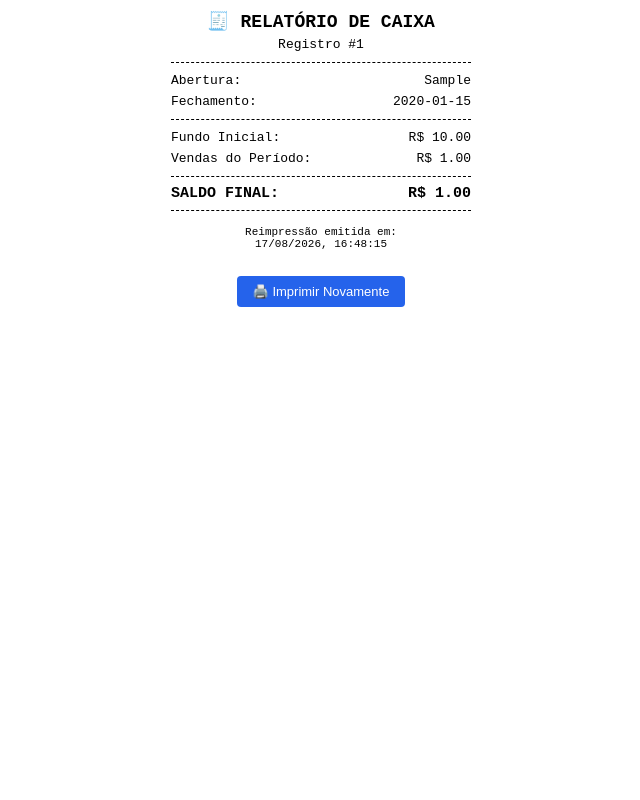
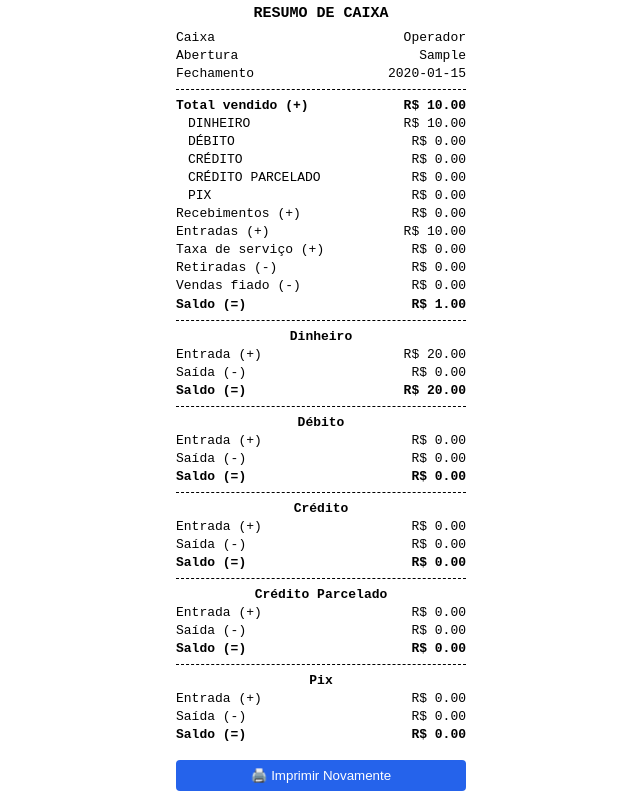
Before and after one commit to igordesouzacordeiro18-svg/Gestao-vendas, a Flask app: page /imprimir-caixa/1 in a window 1280 px wide. Shown: the whole page, without its empty margins (319-959 px from the left). Run offline with Flask 3, Linux system fonts and the light colour scheme; the visitor is signed in with stand-in values (Sample User, id 1); data comes from the database, SQL or seed files in the repository; tables that the repository leaves empty hold one stand-in row (values such as "Sample post").

Commit message:
feat: relatorio de caixa detalhado no estilo recibo POS

```diff
--- a/app.py
+++ b/app.py
@@ -1285,26 +1285,99 @@ def imprimir_caixa(caixa_id):
     if not id_logado:
         return redirect("/")
 
+    usuario = Usuario.query.get(id_logado)
+    operador = usuario.nome if usuario and hasattr(usuario, 'nome') else "Operador"
+
     caixa = Caixa.query.filter_by(id=caixa_id, usuario_id=id_logado).first_or_404()
 
     inicial = caixa.valor_inicial or 0.0
-    vendas = getattr(caixa, 'vendas_periodo', None) or getattr(caixa, 'total_vendas', None) or getattr(caixa, 'vendas', 0.0)
-    final = caixa.saldo_final or (inicial + vendas)
-
-    abertura = caixa.data_abertura.strftime("%d/%m/%Y %H:%M") if hasattr(caixa.data_abertura, 'strftime') else (caixa.data_abertura or "N/A")
-    fechamento = caixa.data_fechamento.strftime("%d/%m/%Y %H:%M") if hasattr(caixa.data_fechamento, 'strftime') else (caixa.data_fechamento or "Em Aberto")
+
+    abertura_str = caixa.data_abertura.strftime("%d/%m/%Y %H:%M") if hasattr(caixa.data_abertura, 'strftime') else (caixa.data_abertura or "N/A")
+    fechamento_str = "Em Aberto"
+    if caixa.data_fechamento and str(caixa.data_fechamento) != "None":
+        fechamento_str = caixa.data_fechamento.strftime("%d/%m/%Y %H:%M") if hasattr(caixa.data_fechamento, 'strftime') else caixa.data_fechamento
+
+    # Tenta buscar vendas vinculadas ao caixa_id ou pelo intervalo de datas/usuário
+    vendas_query = Venda.query.filter_by(usuario_id=id_logado)
+    if hasattr(Venda, 'caixa_id'):
+        vendas = vendas_query.filter_by(caixa_id=caixa.id).all()
+    else:
+        vendas = vendas_query.all()
+
+    # Totais por forma de pagamento
+    tot_dinheiro = 0.0
+    tot_debito = 0.0
+    tot_credito = 0.0
+    tot_credito_parc = 0.0
+    tot_pix = 0.0
+
+    total_vendido = 0.0
+
+    for v in vendas:
+        # Se as vendas forem filtradas por caixa_id ou no intervalo do caixa
+        val = getattr(v, 'total', None) or getattr(v, 'valor_total', 0.0) or 0.0
+        forma = str(getattr(v, 'forma_pagamento', '')).lower()
+
+        # Se houver pagamento misto / detalhes adicionais
+        din_v = getattr(v, 'valor_dinheiro', 0.0) or 0.0
+        pix_v = getattr(v, 'valor_pix', 0.0) or 0.0
+        deb_v = getattr(v, 'valor_debito', 0.0) or 0.0
+        cred_v = getattr(v, 'valor_credito', 0.0) or 0.0
+
+        if din_v or pix_v or deb_v or cred_v:
+            tot_dinheiro += din_v
+            tot_pix += pix_v
+            tot_debito += deb_v
+            tot_credito += cred_v
+            total_vendido += (din_v + pix_v + deb_v + cred_v)
+        else:
+            total_vendido += val
+            if 'dinheiro' in forma:
+                tot_dinheiro += val
+            elif 'pix' in forma:
+                tot_pix += val
+            elif 'débito' in forma or 'debito' in forma:
+                tot_debito += val
+            elif 'parcelado' in forma:
+                tot_credito_parc += val
+            elif 'crédito' in forma or 'credito' in forma:
+                tot_credito += val
+            else:
+                tot_dinheiro += val
+
+    # Se total_vendido do loop for 0, usa o registrado no caixa
+    if total_vendido == 0:
+        total_vendido = getattr(caixa, 'vendas_periodo', 0.0) or getattr(caixa, 'total_vendas', 0.0) or 0.0
+
+    final = caixa.saldo_final if caixa.saldo_final > 0 else (inicial + total_vendido)
 
     dados_relatorio = {
         "id": caixa.id,
-        "abertura": abertura,
-        "fechamento": fechamento,
-        "valor_inicial": f"{inicial:.2f}",
-        "vendas": f"{vendas:.2f}",
-        "saldo_final": f"{final:.2f}"
+        "operador": operador,
+        "abertura": abertura_str,
+        "fechamento": fechamento_str,
+        "total_vendido": f"{total_vendido:.2f}",
+        "dinheiro": f"{tot_dinheiro:.2f}",
+        "debito": f"{tot_debito:.2f}",
+        "credito": f"{tot_credito:.2f}",
+        "credito_parcelado": f"{tot_credito_parc:.2f}",
+        "pix": f"{tot_pix:.2f}",
+        "entradas": f"{inicial:.2f}",
+        "taxa_servico": "0.00",
+        "retiradas": "0.00",
+        "vendas_fiado": "0.00",
+        "saldo_total": f"{final:.2f}",
+        # Detalhes por meio de pagamento (Dinheiro inclui fundo inicial nas Entradas)
+        "dinheiro_entrada": f"{(tot_dinheiro + inicial):.2f}",
+        "dinheiro_saida": "0.00",
+        "dinheiro_saldo": f"{(tot_dinheiro + inicial):.2f}",
+        "debito_saldo": f"{tot_debito:.2f}",
+        "credito_saldo": f"{tot_credito:.2f}",
+        "credito_parc_saldo": f"{tot_credito_parc:.2f}",
+        "pix_saldo": f"{tot_pix:.2f}",
     }
 
     return render_template("imprimir_caixa.html", caixa=dados_relatorio)
-
 @app.route("/relatorio-graficos")
 @apenas_admin
 def relatorio_graficos():
--- a/templates/imprimir_caixa.html
+++ b/templates/imprimir_caixa.html
@@ -3,49 +3,37 @@
 <head>
     <meta charset="UTF-8">
     <meta name="viewport" content="width=device-width, initial-scale=1.0">
-    <title>Relatório de Caixa #{{ caixa.id }}</title>
+    <title>Resumo de Caixa #{{ caixa.id }}</title>
     <style>
         body {
             font-family: 'Courier New', Courier, monospace;
-            width: 300px;
+            width: 290px;
             margin: 0 auto;
-            padding: 10px;
+            padding: 5px;
             color: #000;
             background-color: #fff;
-        }
-        .header {
-            text-align: center;
-            border-bottom: 1px dashed #000;
-            padding-bottom: 10px;
-            margin-bottom: 10px;
-        }
-        .header h2 {
-            margin: 0 0 5px 0;
-            font-size: 18px;
-        }
-        .header p {
-            margin: 0;
             font-size: 13px;
         }
+        .text-center { text-align: center; }
+        .text-right { text-align: right; }
+        .bold { font-weight: bold; }
+        .title { font-size: 15px; margin-bottom: 8px; }
+
         .linha {
             display: flex;
             justify-content: space-between;
-            margin: 6px 0;
-            font-size: 13px;
+            margin: 3px 0;
         }
-        .total {
+        .recuo {
+            padding-left: 12px;
+        }
+
+        .divisor {
+            border: none;
             border-top: 1px dashed #000;
-            border-bottom: 1px dashed #000;
-            padding: 8px 0;
-            margin-top: 10px;
-            font-weight: bold;
-            font-size: 15px;
+            margin: 8px 0;
         }
-        .footer {
-            text-align: center;
-            margin-top: 15px;
-            font-size: 11px;
-        }
+
         .btn-imprimir {
             margin-top: 15px;
             padding: 8px 16px;
@@ -54,8 +42,9 @@
             border: none;
             border-radius: 4px;
             cursor: pointer;
-            font-size: 13px;
+            width: 100%;
         }
+
         @media print {
             .no-print { display: none; }
         }
@@ -63,41 +52,163 @@
 </head>
 <body onload="window.print()">
 
-    <div class="header">
-        <h2>🧾 RELATÓRIO DE CAIXA</h2>
-        <p>Registro #{{ caixa.id }}</p>
+    <div class="text-center">
+        <div class="bold title">RESUMO DE CAIXA</div>
     </div>
 
     <div class="linha">
-        <span>Abertura:</span>
+        <span>Caixa</span>
+        <span>{{ caixa.operador }}</span>
+    </div>
+    <div class="linha">
+        <span>Abertura</span>
         <span>{{ caixa.abertura }}</span>
     </div>
     <div class="linha">
-        <span>Fechamento:</span>
+        <span>Fechamento</span>
         <span>{{ caixa.fechamento }}</span>
     </div>
 
-    <hr style="border: none; border-top: 1px dashed #000; margin: 10px 0;">
+    <hr class="divisor">
+
+    <div class="linha bold">
+        <span>Total vendido (+)</span>
+        <span>R$ {{ caixa.total_vendido }}</span>
+    </div>
+    <div class="linha recuo">
+        <span>DINHEIRO</span>
+        <span>R$ {{ caixa.dinheiro }}</span>
+    </div>
+    <div class="linha recuo">
+        <span>DÉBITO</span>
+        <span>R$ {{ caixa.debito }}</span>
+    </div>
+    <div class="linha recuo">
+        <span>CRÉDITO</span>
+        <span>R$ {{ caixa.credito }}</span>
+    </div>
+    <div class="linha recuo">
+        <span>CRÉDITO PARCELADO</span>
+        <span>R$ {{ caixa.credito_parcelado }}</span>
+    </div>
+    <div class="linha recuo">
+        <span>PIX</span>
+        <span>R$ {{ caixa.pix }}</span>
+    </div>
 
     <div class="linha">
-        <span>Fundo Inicial:</span>
-        <span>R$ {{ caixa.valor_inicial }}</span>
+        <span>Recebimentos (+)</span>
+        <span>R$ 0.00</span>
     </div>
     <div class="linha">
-        <span>Vendas do Período:</span>
-        <span>R$ {{ caixa.vendas }}</span>
+        <span>Entradas (+)</span>
+        <span>R$ {{ caixa.entradas }}</span>
+    </div>
+    <div class="linha">
+        <span>Taxa de serviço (+)</span>
+        <span>R$ {{ caixa.taxa_servico }}</span>
+    </div>
+    <div class="linha">
+        <span>Retiradas (-)</span>
+        <span>R$ {{ caixa.retiradas }}</span>
+    </div>
+    <div class="linha">
+        <span>Vendas fiado (-)</span>
+        <span>R$ {{ caixa.vendas_fiado }}</span>
     </div>
 
-    <div class="linha total">
-        <span>SALDO FINAL:</span>
-        <span>R$ {{ caixa.saldo_final }}</span>
+    <div class="linha bold" style="margin-top: 4px;">
+        <span>Saldo (=)</span>
+        <span>R$ {{ caixa.saldo_total }}</span>
     </div>
 
-    <div class="footer">
-        <p>Reimpressão emitida em:<br>
-            <script>document.write(new Date().toLocaleString('pt-BR'));</script>
-        </p>
-        <button class="no-print btn-imprimir" onclick="window.print()">🖨️ Imprimir Novamente</button>
+    <hr class="divisor">
+
+    <!-- Dinheiro -->
+    <div class="text-center bold">Dinheiro</div>
+    <div class="linha">
+        <span>Entrada (+)</span>
+        <span>R$ {{ caixa.dinheiro_entrada }}</span>
+    </div>
+    <div class="linha">
+        <span>Saída (-)</span>
+        <span>R$ {{ caixa.dinheiro_saida }}</span>
+    </div>
+    <div class="linha bold">
+        <span>Saldo (=)</span>
+        <span>R$ {{ caixa.dinheiro_saldo }}</span>
+    </div>
+
+    <hr class="divisor">
+
+    <!-- Débito -->
+    <div class="text-center bold">Débito</div>
+    <div class="linha">
+        <span>Entrada (+)</span>
+        <span>R$ {{ caixa.debito }}</span>
+    </div>
+    <div class="linha">
+        <span>Saída (-)</span>
+        <span>R$ 0.00</span>
+    </div>
+    <div class="linha bold">
+        <span>Saldo (=)</span>
+        <span>R$ {{ caixa.debito_saldo }}</span>
+    </div>
+
+    <hr class="divisor">
+
+    <!-- Crédito -->
+    <div class="text-center bold">Crédito</div>
+    <div class="linha">
+        <span>Entrada (+)</span>
+        <span>R$ {{ caixa.credito }}</span>
+    </div>
+    <div class="linha">
+        <span>Saída (-)</span>
+        <span>R$ 0.00</span>
+    </div>
+    <div class="linha bold">
+        <span>Saldo (=)</span>
+        <span>R$ {{ caixa.credito_saldo }}</span>
+    </div>
+
+    <hr class="divisor">
+
+    <!-- Crédito Parcelado -->
+    <div class="text-center bold">Crédito Parcelado</div>
+    <div class="linha">
+        <span>Entrada (+)</span>
+        <span>R$ {{ caixa.credito_parcelado }}</span>
+    </div>
+    <div class="linha">
+        <span>Saída (-)</span>
+        <span>R$ 0.00</span>
+    </div>
+    <div class="linha bold">
+        <span>Saldo (=)</span>
+        <span>R$ {{ caixa.credito_parc_saldo }}</span>
+    </div>
+
+    <hr class="divisor">
+
+    <!-- Pix -->
+    <div class="text-center bold">Pix</div>
+    <div class="linha">
+        <span>Entrada (+)</span>
+        <span>R$ {{ caixa.pix }}</span>
+    </div>
+    <div class="linha">
+        <span>Saída (-)</span>
+        <span>R$ 0.00</span>
+    </div>
+    <div class="linha bold">
+        <span>Saldo (=)</span>
+        <span>R$ {{ caixa.pix_saldo }}</span>
+    </div>
+
+    <div class="no-print">
+        <button class="btn-imprimir" onclick="window.print()">🖨️ Imprimir Novamente</button>
     </div>
 
 </body>
```
